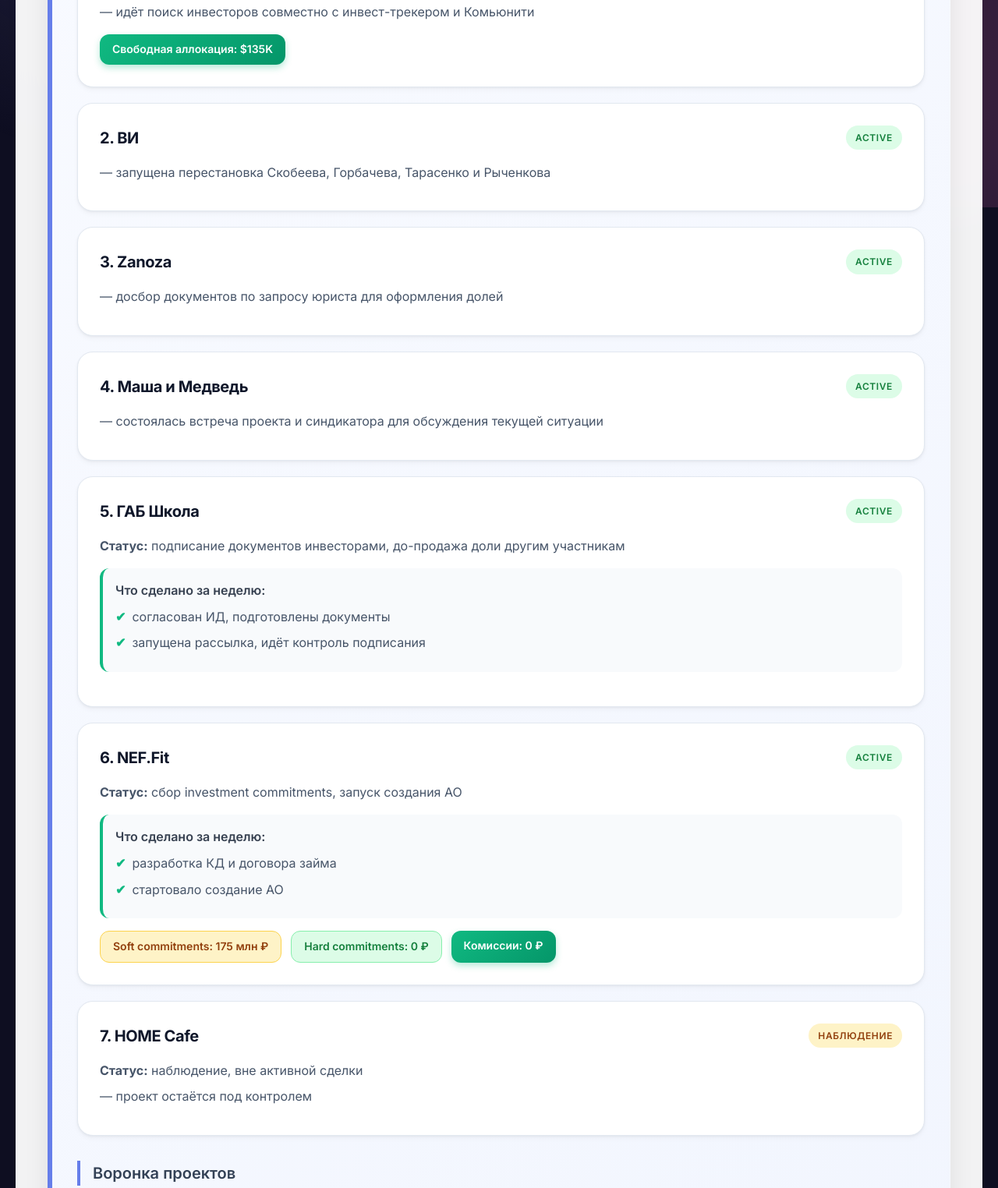
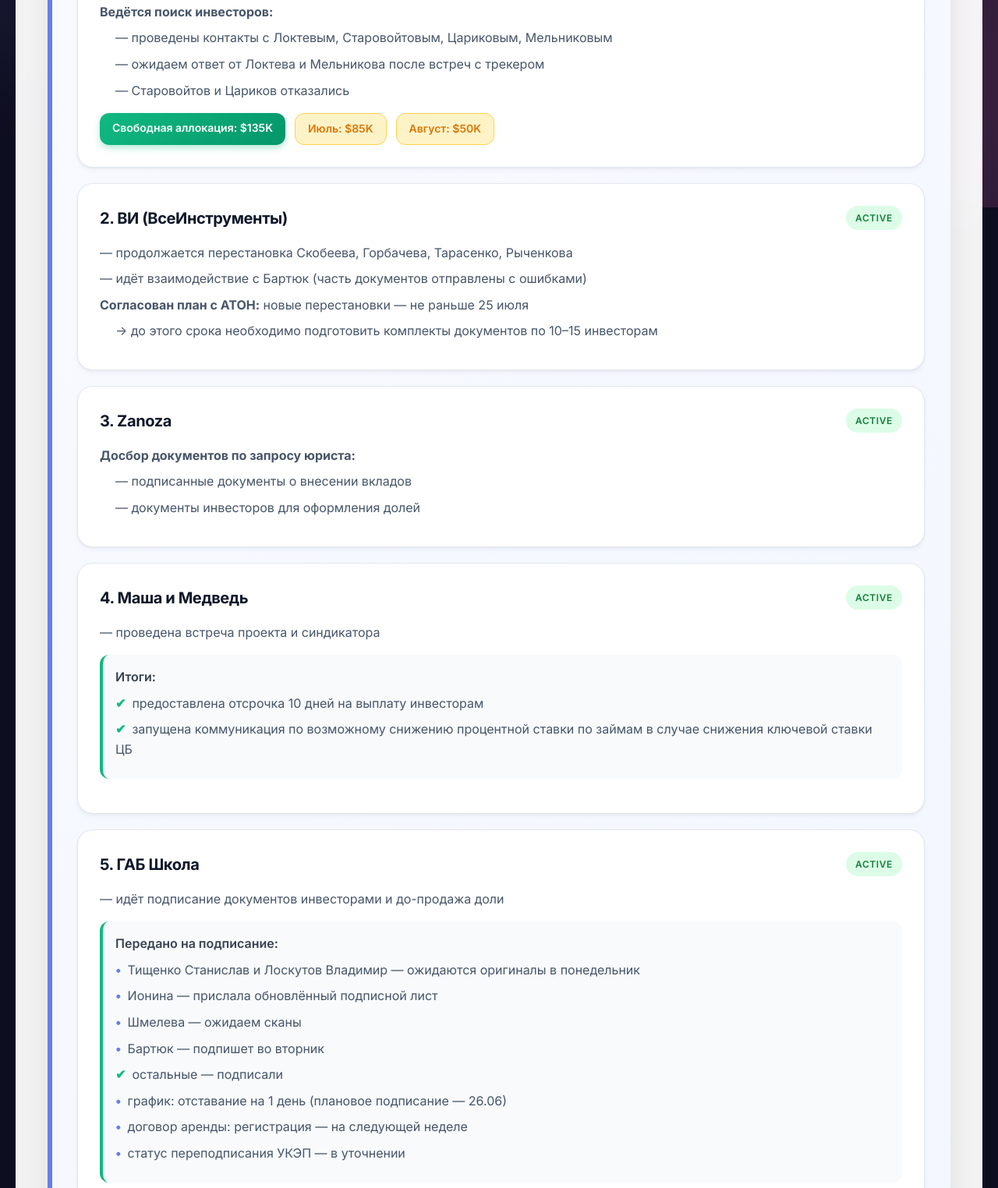
Before and after one commit to vlodhalkgalk/report-27.06.2025, a plain HTML site: page index.html in a window 1280 px wide. Shown: the part 534-2058 px from the top of the page at 78% size. Drawn offline with Linux system fonts and the light colour scheme.

Commit message:
Update index.html

```diff
--- a/index.html
+++ b/index.html
@@ -706,7 +706,7 @@
             <div class="header">
                 <div class="header-content">
                     <h1>Итоговый отчет</h1>
-                    <div class="header-subtitle">23.06 - 27.06</div>
+                    <div class="header-subtitle">23.06 - 29.06</div>
                 </div>
             </div>
 
@@ -736,20 +736,28 @@
                         </div>
                         <div class="project-details">
                             <p>— согласован КД с Ириной Ш.</p>
-                            <p>— идёт поиск инвесторов совместно с инвест-трекером и Комьюнити</p>
+                            <p><strong>Ведётся поиск инвесторов:</strong></p>
+                            <p style="margin-left: 20px;">— проведены контакты с Локтевым, Старовойтовым, Цариковым, Мельниковым</p>
+                            <p style="margin-left: 20px;">— ожидаем ответ от Локтева и Мельникова после встреч с трекером</p>
+                            <p style="margin-left: 20px;">— Старовойтов и Цариков отказались</p>
                             <div class="metrics">
                                 <div class="metric metric-allocation">Свободная аллокация: $135K</div>
+                                <div class="metric metric-warning">Июль: $85K</div>
+                                <div class="metric metric-warning">Август: $50K</div>
                             </div>
                         </div>
                     </div>
 
                     <div class="project">
                         <div class="project-header">
-                            <div class="project-name">2. ВИ</div>
+                            <div class="project-name">2. ВИ (ВсеИнструменты)</div>
                             <div class="project-status status-active">Active</div>
                         </div>
                         <div class="project-details">
-                            <p>— запущена перестановка Скобеева, Горбачева, Тарасенко и Рыченкова</p>
+                            <p>— продолжается перестановка Скобеева, Горбачева, Тарасенко, Рыченкова</p>
+                            <p>— идёт взаимодействие с Бартюк (часть документов отправлены с ошибками)</p>
+                            <p><strong>Согласован план с АТОН:</strong> новые перестановки — не раньше 25 июля</p>
+                            <p style="margin-left: 20px;">→ до этого срока необходимо подготовить комплекты документов по 10–15 инвесторам</p>
                         </div>
                     </div>
 
@@ -759,7 +767,9 @@
                             <div class="project-status status-active">Active</div>
                         </div>
                         <div class="project-details">
-                            <p>— досбор документов по запросу юриста для оформления долей</p>
+                            <p><strong>Досбор документов по запросу юриста:</strong></p>
+                            <p style="margin-left: 20px;">— подписанные документы о внесении вкладов</p>
+                            <p style="margin-left: 20px;">— документы инвесторов для оформления долей</p>
                         </div>
                     </div>
 
@@ -769,7 +779,12 @@
                             <div class="project-status status-active">Active</div>
                         </div>
                         <div class="project-details">
-                            <p>— состоялась встреча проекта и синдикатора для обсуждения текущей ситуации</p>
+                            <p>— проведена встреча проекта и синдикатора</p>
+                            <div class="achievements">
+                                <div class="achievements-title">Итоги:</div>
+                                <p><span class="checkmark">✔</span>предоставлена отсрочка 10 дней на выплату инвесторам</p>
+                                <p><span class="checkmark">✔</span>запущена коммуникация по возможному снижению процентной ставки по займам в случае снижения ключевой ставки ЦБ</p>
+                            </div>
                         </div>
                     </div>
 
@@ -779,11 +794,17 @@
                             <div class="project-status status-active">Active</div>
                         </div>
                         <div class="project-details">
-                            <p><strong>Статус:</strong> подписание документов инвесторами, до-продажа доли другим участникам</p>
+                            <p>— идёт подписание документов инвесторами и до-продажа доли</p>
                             <div class="achievements">
-                                <div class="achievements-title">Что сделано за неделю:</div>
-                                <p><span class="checkmark">✔</span>согласован ИД, подготовлены документы</p>
-                                <p><span class="checkmark">✔</span>запущена рассылка, идёт контроль подписания</p>
+                                <div class="achievements-title">Передано на подписание:</div>
+                                <p><span class="bullet">•</span>Тищенко Станислав и Лоскутов Владимир — ожидаются оригиналы в понедельник</p>
+                                <p><span class="bullet">•</span>Ионина — прислала обновлённый подписной лист</p>
+                                <p><span class="bullet">•</span>Шмелева — ожидаем сканы</p>
+                                <p><span class="bullet">•</span>Бартюк — подпишет во вторник</p>
+                                <p><span class="checkmark">✔</span>остальные — подписали</p>
+                                <p><span class="bullet">•</span>график: отставание на 1 день (плановое подписание — 26.06)</p>
+                                <p><span class="bullet">•</span>договор аренды: регистрация — на следующей неделе</p>
+                                <p><span class="bullet">•</span>статус переподписания УКЭП — в уточнении</p>
                             </div>
                         </div>
                     </div>
@@ -794,16 +815,13 @@
                             <div class="project-status status-active">Active</div>
                         </div>
                         <div class="project-details">
-                            <p><strong>Статус:</strong> сбор investment commitments, запуск создания АО</p>
-                            <div class="achievements">
-                                <div class="achievements-title">Что сделано за неделю:</div>
-                                <p><span class="checkmark">✔</span>разработка КД и договора займа</p>
-                                <p><span class="checkmark">✔</span>стартовало создание АО</p>
-                            </div>
+                            <p><strong>Фокус</strong> — сбор soft commitments и подготовка сделки</p>
+                            <p>— регистрация АО: 04.07–08.07, занимается проект</p>
+                            <p>— договор займа с инвестором Н. Шияновым не подписан, идут обсуждения (Шурыгин ↔ Ларионов)</p>
+                            <p>— предложения направлены — таблица по воронке</p>
                             <div class="metrics">
-                                <div class="metric metric-soft">Soft commitments: 175 млн ₽</div>
-                                <div class="metric metric-hard">Hard commitments: 0 ₽</div>
-                                <div class="metric metric-allocation">Комиссии: 0 ₽</div>
+                                <div class="metric metric-soft">Soft: 175 млн ₽</div>
+                                <div class="metric metric-hard">Hard: 0 ₽ (юр.структура не готова)</div>
                             </div>
                         </div>
                     </div>
@@ -827,7 +845,7 @@
                         <div class="pipeline-item venture">
                             <div class="pipeline-content">
                                 <div class="pipeline-name"><span class="bullet">•</span>REES46</div>
-                                <div class="pipeline-status">проведён подробный скоринг проекта</div>
+                                <div class="pipeline-status">проведён подробный скоринг</div>
                             </div>
                             <div class="tag tag-venture">Venture</div>
                         </div>
@@ -844,8 +862,8 @@
                             <div class="pipeline-content">
                                 <div class="pipeline-name"><span class="bullet">•</span>DZ (БПЛА)</div>
                                 <div class="pipeline-status">
-                                    <span class="mobile-short">передан в АНО «Открытые инновации» после инвесткомитета</span>
-                                    <span class="desktop-full">после инвесткомитета передан в АНО «Открытые инновации» (есть интерес от члена фонда)</span>
+                                    <span class="mobile-short">по итогам инвесткома заинтересовал участника, передан в АНО «Открытые инновации»</span>
+                                    <span class="desktop-full">по итогам инвесткома заинтересовал одного из участников, передан в АНО «Открытые инновации»</span>
                                 </div>
                             </div>
                             <div class="tag tag-venture">Venture</div>
@@ -854,7 +872,7 @@
                         <div class="pipeline-item private-equity">
                             <div class="pipeline-content">
                                 <div class="pipeline-name"><span class="bullet">•</span>NEF.Fit</div>
-                                <div class="pipeline-status">подана заявка на софинансирование от МВФ (на контроле у Сергея)</div>
+                                <div class="pipeline-status">подана заявка на софинансирование от МВФ (в работе у Сергея)</div>
                             </div>
                             <div class="tag tag-pe">Private Equity</div>
                         </div>
```
